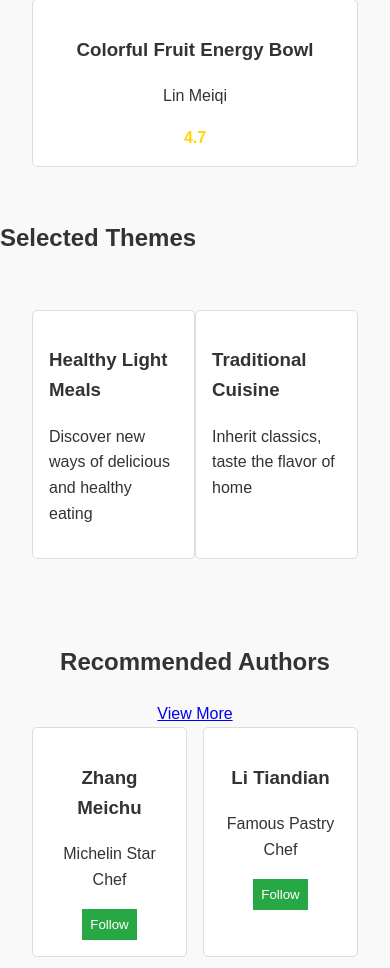
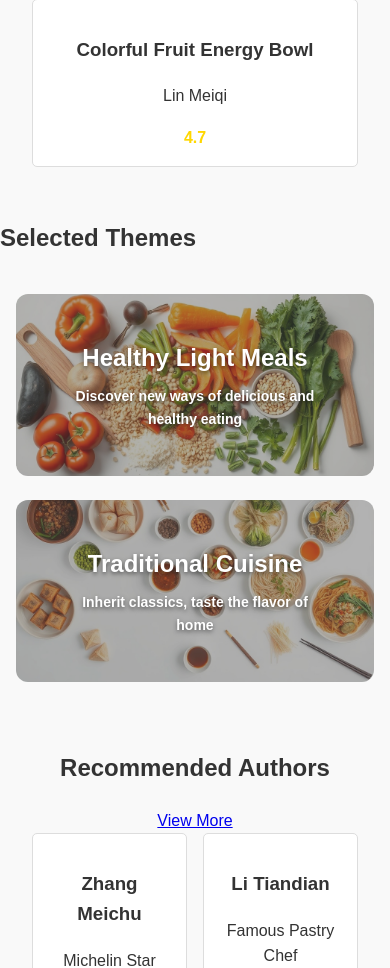
Before and after one commit to wumingsaberarcher/CS-235-Assignment-1, a Python web app: template recipe/templates/MainPage.html in a window 390 px wide; the page is wider, and only the part inside the window is pictured. Shown: the part 2329-3297 px from the top of that part. Run offline with Jinja, Linux system fonts and the light colour scheme; the template is opened without the code that fills it, so the values that code supplies are empty.

Commit message:
Version 2

```diff
--- a/recipe/static/css/main.css
+++ b/recipe/static/css/main.css
@@ -208,19 +208,96 @@ header nav ul li {
     font-weight: bold;
 }
 
-/* 主题 */
-.themes .theme-grid {
+.theme-grid {
     display: flex;
     justify-content: space-around;
     padding: 2rem;
+    gap: 1.5rem; /* 稍大间距，匹配更大卡片 */
 }
 
-.theme-grid div {
-    width: 40%;
-    padding: 1rem;
-    background-color: #fff;
-    border: 1px solid #ddd;
-    border-radius: 5px;
+.theme-item {
+    flex: 1;
+    min-height: 200px; /* 更大高度，相比 category-item 的 120px */
+    display: flex;
+    flex-direction: column; /* 垂直排列 h3 和 p */
+    align-items: center;
+    justify-content: center;
+    text-align: center;
+    color: #ffffff;
+    font-size: 1.5rem; /* 更大字体 */
+    font-weight: 600;
+    text-shadow: 0 2px 4px rgba(0, 0, 0, 0.5);
+    position: relative;
+    overflow: hidden;
+    border-radius: 0.75rem; /* 稍大圆角，匹配更大尺寸 */
+    transition: transform 0.2s ease;
+    text-decoration: none;
+    padding: 1rem; /* 增加内边距，适应更大卡片 */
+}
+
+.theme-item h3 {
+    margin: 0 0 0.5rem 0; /* 标题与描述间距 */
+    font-size: 1.75rem; /* 更大标题 */
+}
+
+.theme-item p {
+    margin: 0;
+    font-size: 1rem; /* 描述字体稍大 */
+    max-width: 80%; /* 限制描述宽度，避免过长 */
+}
+
+.theme-item::before {
+    content: '';
+    position: absolute;
+    top: 0;
+    left: 0;
+    width: 100%;
+    height: 100%;
+    background-size: cover;
+    background-position: center;
+    filter: blur(40%); /* 与 category-grid 一致的虚化效果 */
+    z-index: -1;
+    opacity: 0.8;
+}
+
+.theme-healthy::before {
+    background-image: url('../健康轻食.jpg'); /* 适合健康轻食的图片 */
+}
+.theme-traditional::before {
+    background-image: url('../传统美食.jpg'); /* 适合传统美食的图片 */
+}
+
+.theme-item::after {
+    content: '';
+    position: absolute;
+    top: 0;
+    left: 0;
+    width: 100%;
+    height: 100%;
+    background: rgba(0, 0, 0, 0.3); /* 半透明遮罩，与 category-grid 一致 */
+    z-index: -1;
+}
+
+.theme-item:hover {
+    transform: scale(1.05); /* 与 category-grid 一致的悬停放大 */
+    box-shadow: 0 4px 6px rgba(0, 0, 0, 0.1);
+}
+
+@media (max-width: 640px) {
+    .theme-grid {
+        flex-direction: column;
+        padding: 1rem;
+    }
+    .theme-item {
+        min-height: 150px; /* 移动设备上稍减小高度 */
+        font-size: 1.25rem;
+    }
+    .theme-item h3 {
+        font-size: 1.5rem;
+    }
+    .theme-item p {
+        font-size: 0.875rem;
+    }
 }
 
 /* 作者 */
--- a/recipe/templates/MainPage.html
+++ b/recipe/templates/MainPage.html
@@ -13,9 +13,9 @@
         </div>
         <nav>
             <ul>
-                <button class="btn btn-primary">Create Recipe</button>
-                <button class="btn btn-secondary">Favorites</button>
-                <button class="btn btn-primary">Login / Register</button>
+                <li><button class="btn btn-primary" aria-label="Create a new recipe">Create Recipe</button></li>
+                <li><button class="btn btn-secondary" aria-label="View favorite recipes">Favorites</button></li>
+                <li><a href="LoginPage.html" class="btn btn-primary" aria-label="Log in or register for an account">Login / Register</a></li>
             </ul>
         </nav>
 </header>
@@ -77,14 +77,14 @@
         <section class="themes">
         <h2>Selected Themes</h2>
         <div class="theme-grid">
-                <div>
+            <a href="/themes/healthy" class="theme-item theme-healthy" aria-label="Explore healthy light meals">
                 <h3>Healthy Light Meals</h3>
                 <p>Discover new ways of delicious and healthy eating</p>
-                </div>
-                <div>
+            </a>
+            <a href="/themes/traditional" class="theme-item theme-traditional" aria-label="Explore traditional cuisine">
                 <h3>Traditional Cuisine</h3>
                 <p>Inherit classics, taste the flavor of home</p>
-                </div>
+            </a>
         </div>
 </section>
 
```
Also changed, not shown: recipe/templates/LoginPage.html (+17 -15 lines), recipe/templates/RegisterPage.html (+25 -27 lines), recipe/static/传统美食.jpg (added), recipe/static/健康轻食.jpg (added). Lines whose indentation alone changed are shown as unchanged.
